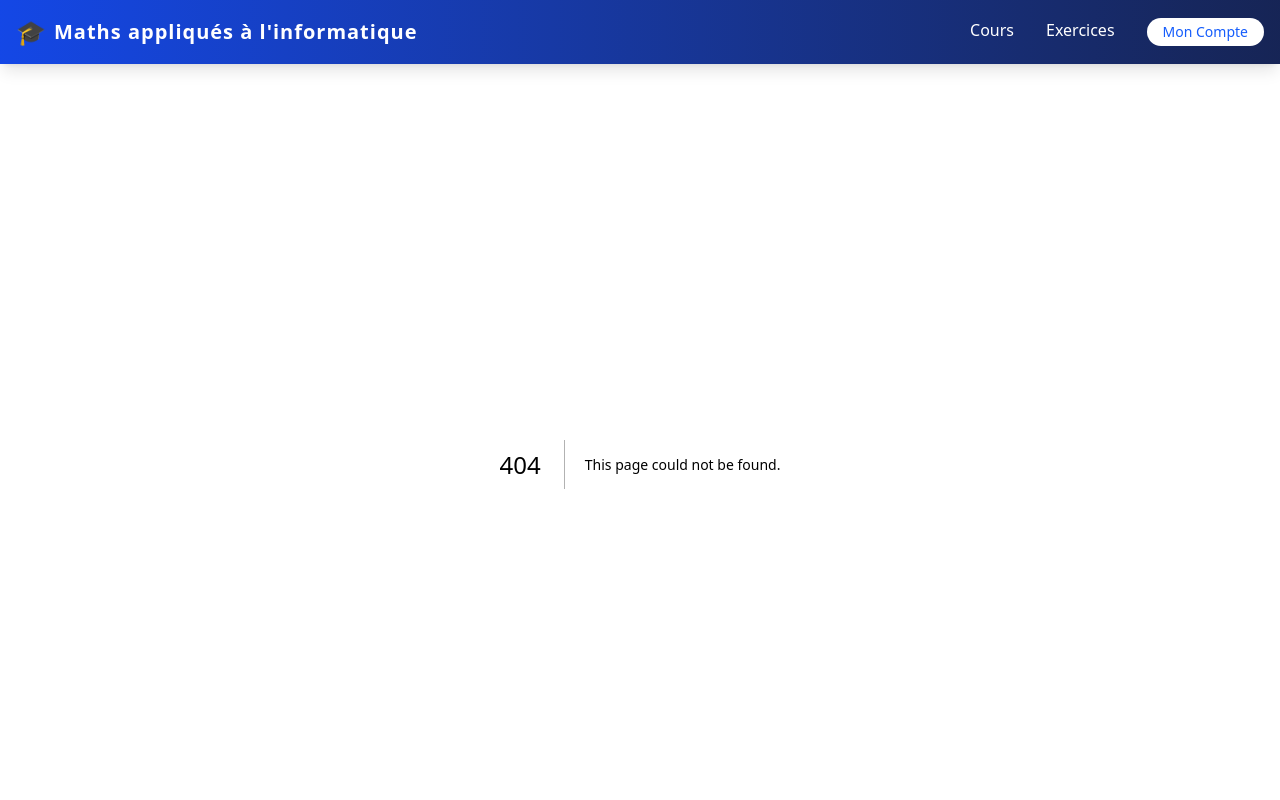
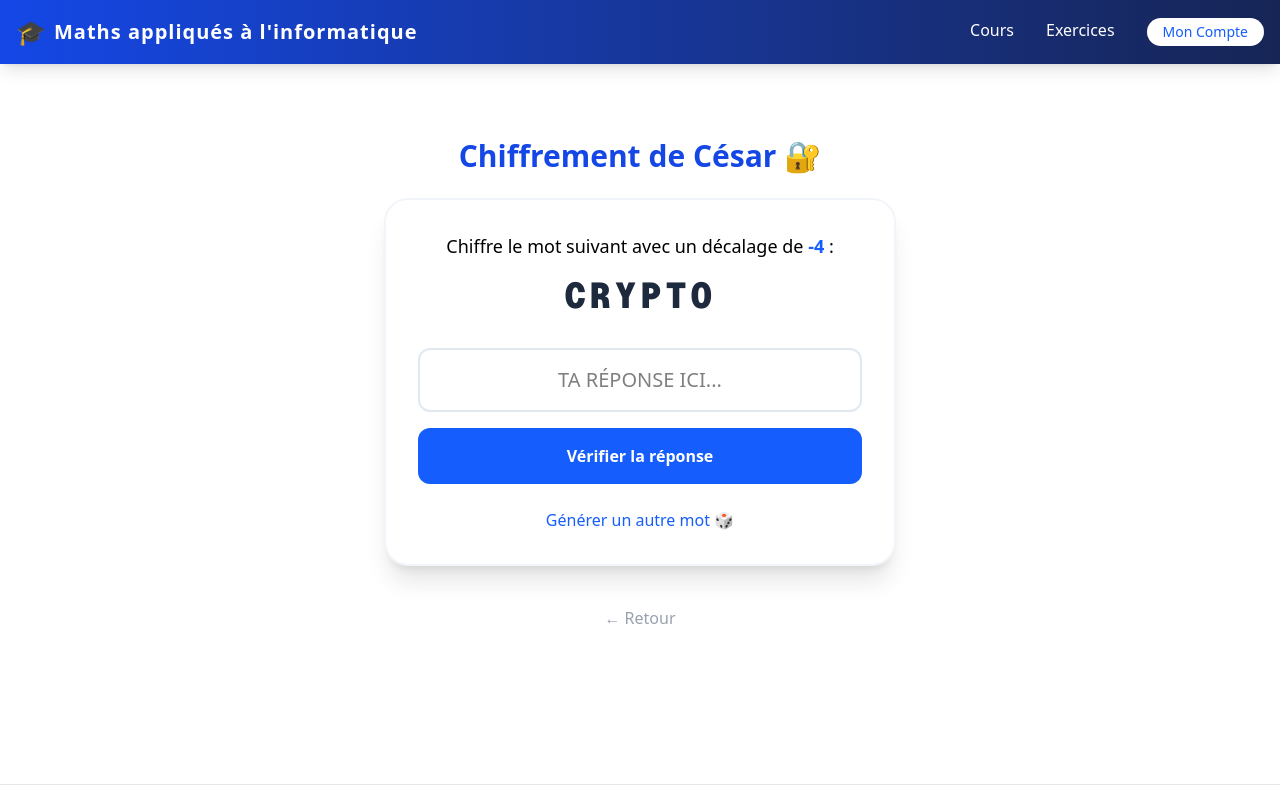
Before and after one commit to Rubi-0406/projet_site_pedagogique, a Next.js app in the folder frontend/: page /exercices/calcul_unique in a window 1280 px wide. Before the commit this address had no page. Shown: the top 800 px of the page. Built offline with nearby package versions, Linux system fonts and the light colour scheme.

Commit message:
feat: implement César cipher exercise component with user interaction

```diff
--- /dev/null
+++ b/frontend/app/exercices/calcul_unique/page.tsx
@@ -0,0 +1,110 @@
+"use client";
+
+import { useState, useEffect } from "react";
+import { useRouter } from "next/navigation";
+
+export default function CesarExercise() {
+  const router = useRouter();
+
+  // États pour l'exercice
+  const [word, setWord] = useState("");
+  const [shift, setShift] = useState(0);
+  const [userResponse, setUserResponse] = useState("");
+  const [showResult, setShowResult] = useState(false);
+  const [isCorrect, setIsCorrect] = useState(false);
+
+  const wordsList = ["SECURITE", "RESEAU", "CRYPTO", "ALGORITHME", "DONNEES", "VULNERABILITE", "CLEF"];
+
+  // Fonction pour générer un exercice
+  const generateExercise = () => {
+    const randomWord = wordsList[Math.floor(Math.random() * wordsList.length)];
+    const randomShift = Math.floor(Math.random() * 11) - 5; // Entre -5 et +5
+    setWord(randomWord);
+    setShift(randomShift === 0 ? 3 : randomShift); // Éviter un décalage de 0
+    setUserResponse("");
+    setShowResult(false);
+  };
+
+  // Générer le premier exercice au chargement
+  useEffect(() => {
+    generateExercise();
+  }, []);
+
+  // Fonction de chiffrement pour la correction
+  const encryptCesar = (text: string, s: number) => {
+    return text
+      .split("")
+      .map((char) => {
+        const code = char.charCodeAt(0);
+        // On gère uniquement les majuscules A-Z (65-90)
+        let shifted = ((code - 65 + s) % 26);
+        if (shifted < 0) shifted += 26; // Gérer les décalages négatifs
+        return String.fromCharCode(shifted + 65);
+      })
+      .join("");
+  };
+
+  const checkAnswer = () => {
+    const correctAnswer = encryptCesar(word, shift);
+    setIsCorrect(userResponse.toUpperCase().trim() === correctAnswer);
+    setShowResult(true);
+  };
+
+  return (
+    <div className="flex flex-col items-center justify-center min-h-[80vh] container mx-auto p-6 text-center">
+      <h2 className="text-3xl font-bold mb-6 text-blue-700">Chiffrement de César 🔐</h2>
+
+      <div className="bg-white p-8 rounded-3xl shadow-xl border-2 border-slate-100 max-w-lg w-full">
+        <p className="text-lg mb-4">
+          Chiffre le mot suivant avec un décalage de <span className="font-bold text-blue-600">{shift > 0 ? `+${shift}` : shift}</span> :
+        </p>
+        <p className="text-4xl font-mono font-black tracking-widest mb-8 text-slate-800">
+          {word}
+        </p>
+
+        <input
+          type="text"
+          value={userResponse}
+          onChange={(e) => setUserResponse(e.target.value)}
+          placeholder="Ta réponse ici..."
+          className="w-full p-4 border-2 border-slate-200 rounded-xl mb-4 text-center text-xl uppercase focus:border-blue-500 outline-none transition"
+        />
+
+        <button
+          onClick={checkAnswer}
+          className="w-full bg-blue-600 text-white py-4 rounded-xl font-bold hover:bg-blue-700 transition"
+        >
+          Vérifier la réponse
+        </button>
+
+        {showResult && (
+          <div className={`mt-6 p-4 rounded-xl text-left ${isCorrect ? "bg-green-100 text-green-800" : "bg-red-100 text-red-800"}`}>
+            <p className="font-bold text-lg mb-2">
+              {isCorrect ? "✅ Bravo ! C'est correct." : "❌ Dommage, ce n'est pas ça."}
+            </p>
+            <div className="text-sm">
+              <p className="font-semibold underline">Explication :</p>
+              <ul className="list-disc ml-5 mt-2">
+                {word.split("").map((letter, i) => (
+                  <li key={i}>{letter} → {encryptCesar(letter, shift)}</li>
+                ))}
+              </ul>
+              <p className="mt-2 font-bold">Le mot final était : {encryptCesar(word, shift)}</p>
+            </div>
+          </div>
+        )}
+
+        <button
+          onClick={generateExercise}
+          className="mt-6 text-blue-600 font-medium hover:underline"
+        >
+          Générer un autre mot 🎲
+        </button>
+      </div>
+
+      <button onClick={() => router.back()} className="mt-10 text-gray-400 flex items-center gap-2">
+        ← Retour
+      </button>
+    </div>
+  );
+}
--- a/frontend/app/exercices/section_liste/page.tsx
+++ b/frontend/app/exercices/section_liste/page.tsx
@@ -15,6 +15,7 @@ interface Section {
         name: string;
         icon: string;
         chapter_num: number;
+        slug: string;
     };
 }
 
@@ -60,7 +61,7 @@ export default function ExercicePage() {
 
             <div className="flex flex-col gap-4 w-full max-w-md mx-auto">
                 {sections.map((section) => (
-                    <Link href={`/exercices/${categoryInfo.id}/${section.slug}`} key={section.id}>
+                    <Link href={`/exercices/calcul_unique`} key={section.id}>
                         <div className="flex justify-between items-center p-6 bg-white border-2 border-slate-200 rounded-2xl hover:border-blue-500 hover:bg-blue-50 transition-all group shadow-sm cursor-pointer">
                             <span className="font-semibold text-lg text-slate-700 group-hover:text-blue-600">
                                 {section.section_num}. {section.name}
```
